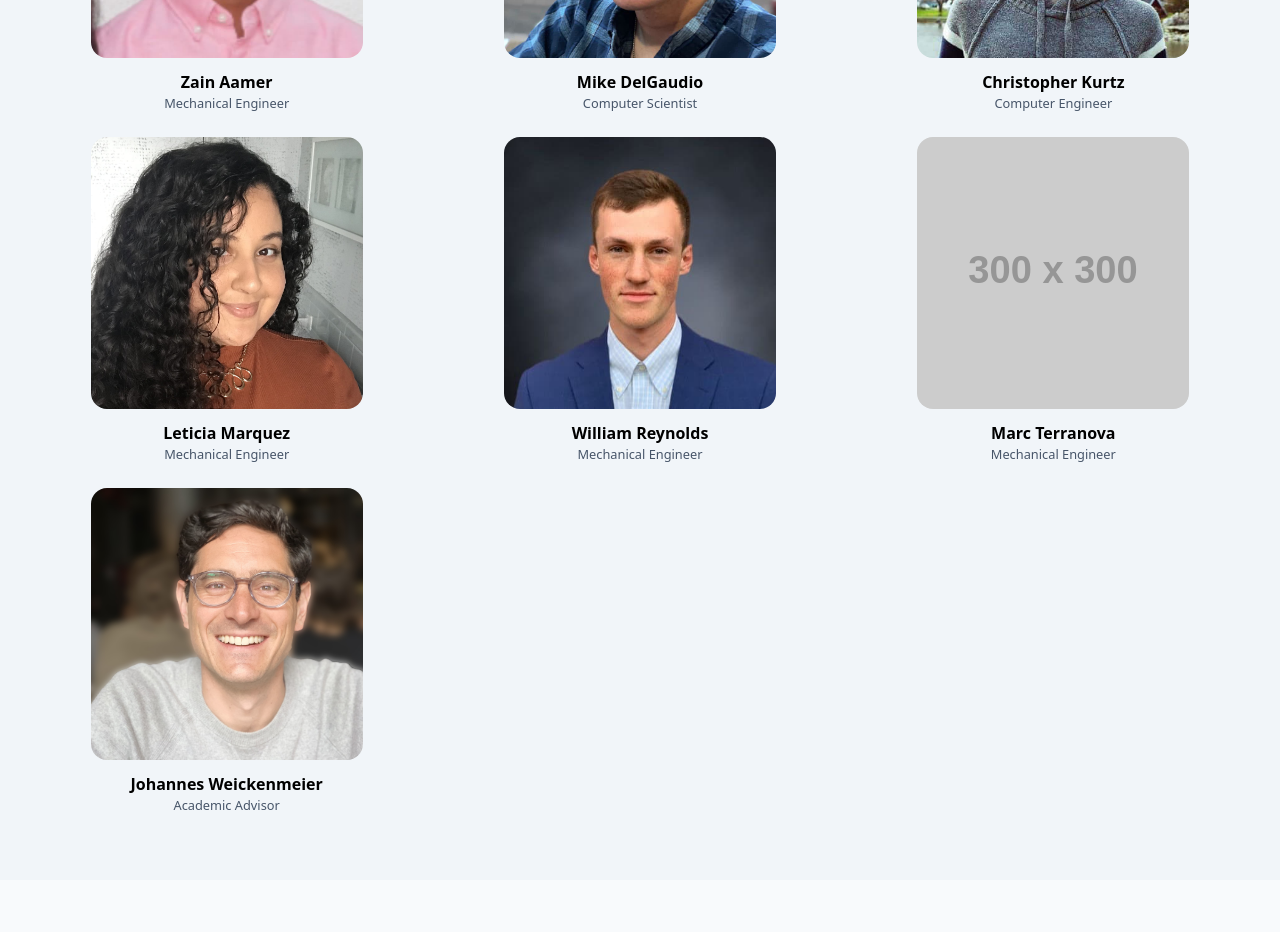
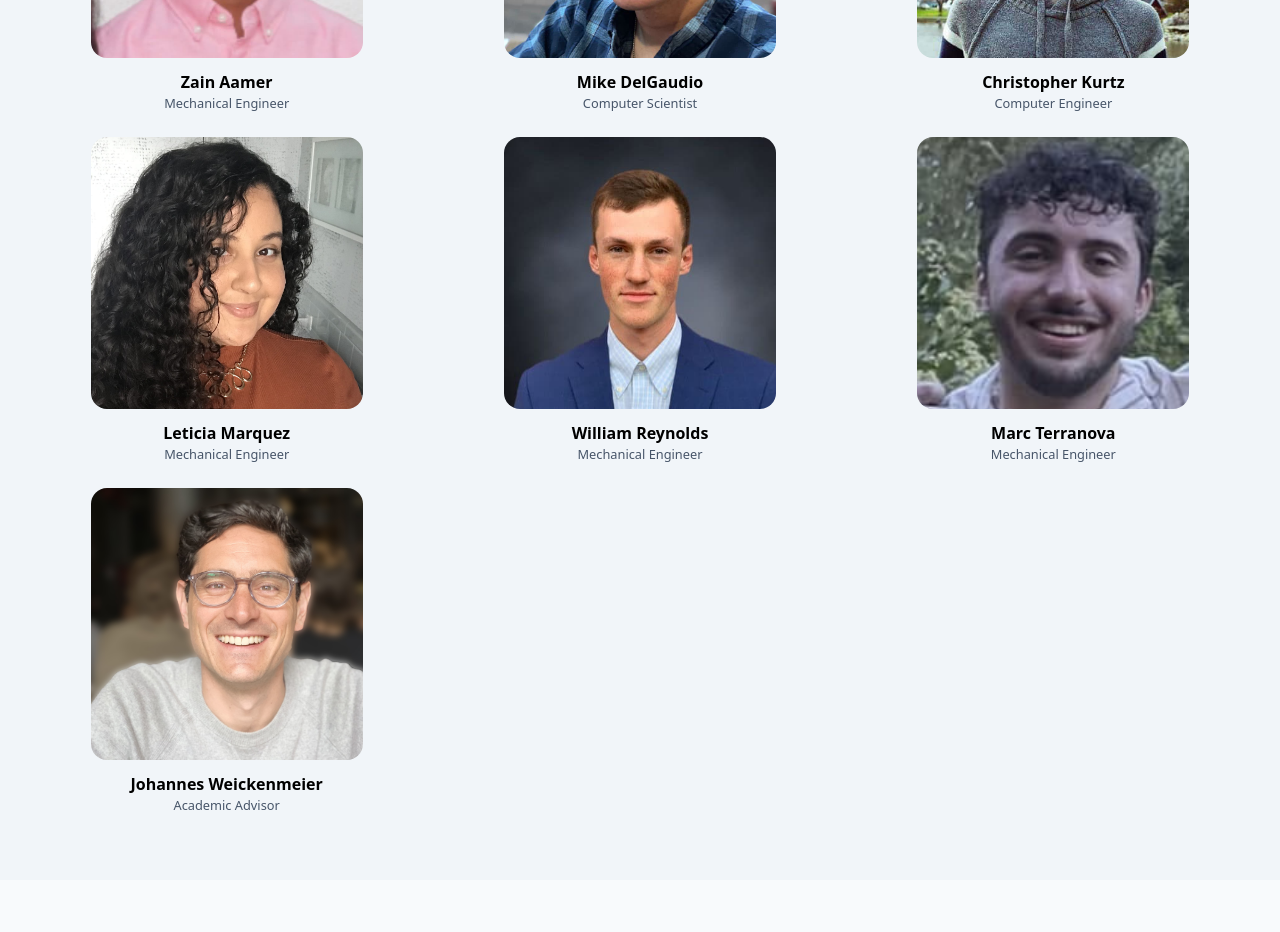
Before and after one commit to mikedelgaudio/seniordesign_marketing, a React (Vite) app: page / in a window 1280 px wide. Shown: the part 2100-3032 px from the top of the page. Built offline with nearby package versions, Linux system fonts and the light colour scheme.

Commit message:
add marc pf pic

```diff
--- a/src/components/Home/Team/team.component.tsx
+++ b/src/components/Home/Team/team.component.tsx
@@ -2,6 +2,7 @@ import ckurtzImg from "../../../assets/profile_pictures/ckurtz.jpg";
 import jweickenImg from "../../../assets/profile_pictures/jweicken.jpg";
 import lgonzaleImg from "../../../assets/profile_pictures/lgonzale.jpg";
 import mdelgaudImg from "../../../assets/profile_pictures/mdelgaud.jpg";
+import mterranoImg from "../../../assets/profile_pictures/mterrano.jpg";
 import wreynoldImg from "../../../assets/profile_pictures/wreyond.jpg";
 import zaamerImg from "../../../assets/profile_pictures/zaamer.jpg";
 
@@ -96,7 +97,7 @@ const Team = () => {
           <div className="flex flex-col gap-3 items-center">
             <img
               className="object-cover w-40 h-40 lg:w-[17rem] lg:h-[17rem] rounded-2xl "
-              src="https://via.placeholder.com/300"
+              src={mterranoImg}
               alt="Marc Terranova Profile Picture"
               loading="lazy"
               height={272}
```
Also changed, not shown: src/assets/profile_pictures/mterrano.jpg (added).
